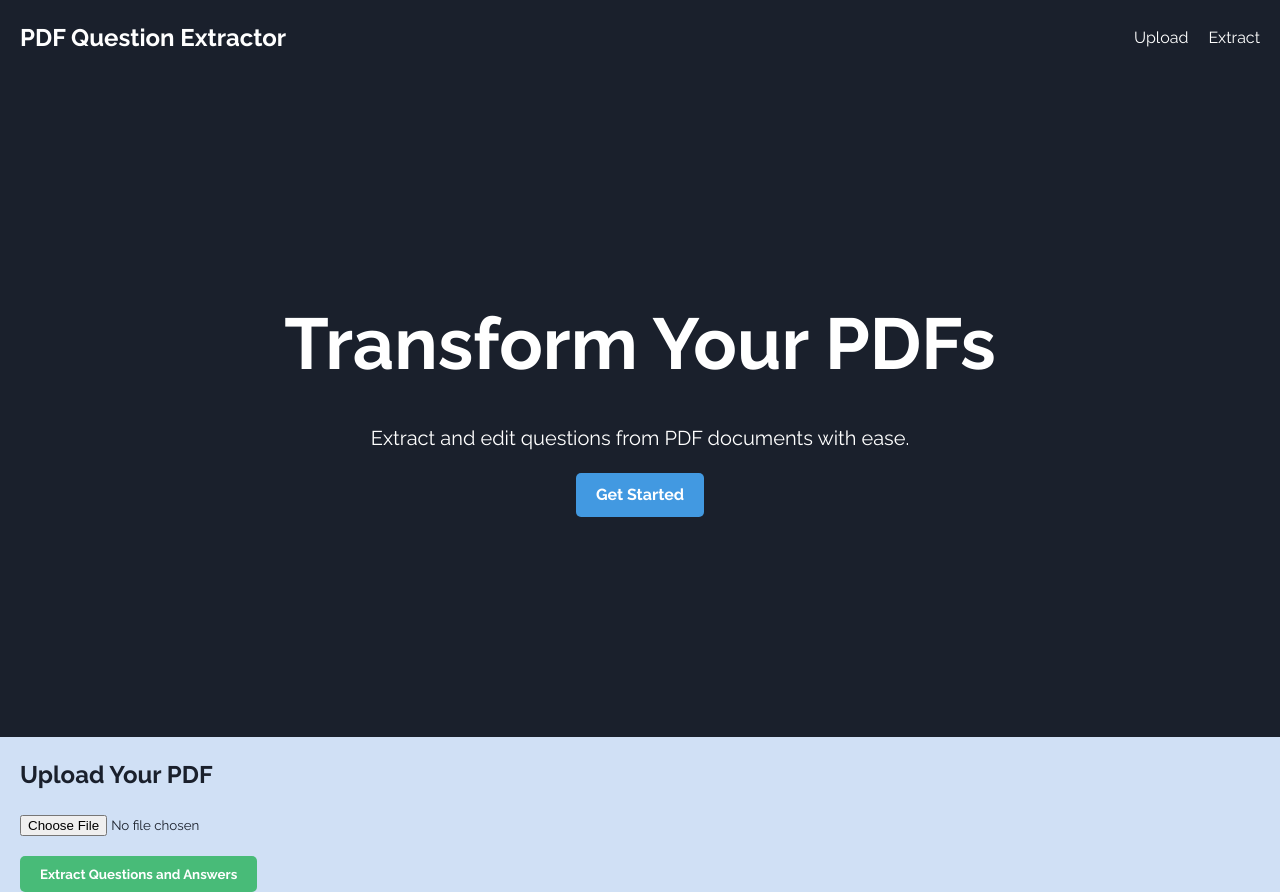
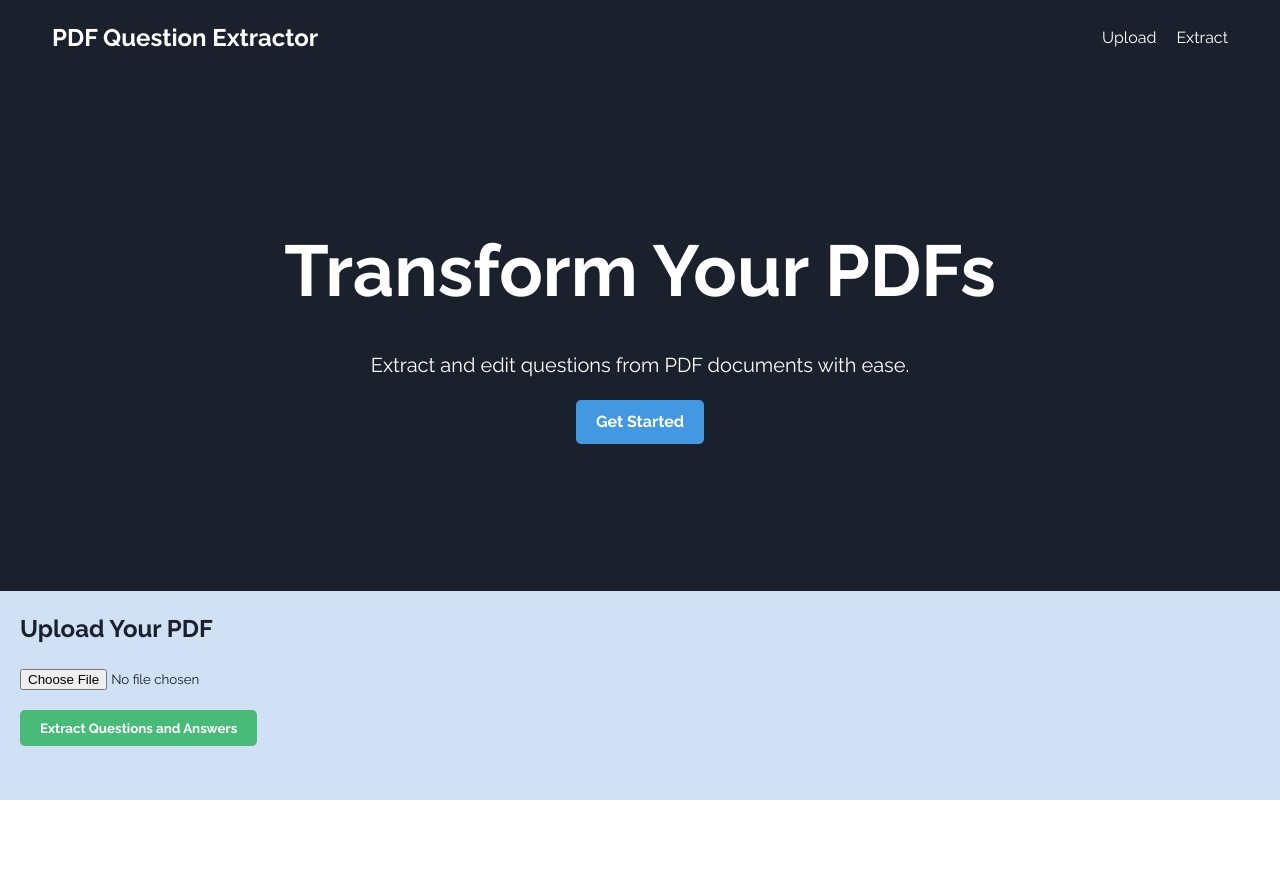
Before and after one commit to Timimah/PDFQuestionExtractor, a React (Vite) app: page / in a window 1280 px wide. After the commit the page ends 800 px from the top, so only its background shows below. Built offline with nearby package versions, Linux system fonts and the light colour scheme.

Commit message:
update style

```diff
--- a/src/index.css
+++ b/src/index.css
@@ -102,7 +102,8 @@ h1 {
 .nav-content {
   display: flex;
   justify-content: space-between;
-  align-items: center;;
+  align-items: center;
+  padding: 0 2em;
 }
 
 .logo {
@@ -134,7 +135,7 @@ h1 {
   text-align: center;
   flex: 1;
   display: flex;
-  padding: 200px 0;
+  padding: 100px 0;
   flex-direction: column;
   justify-content: center;
   align-items: center;
```
